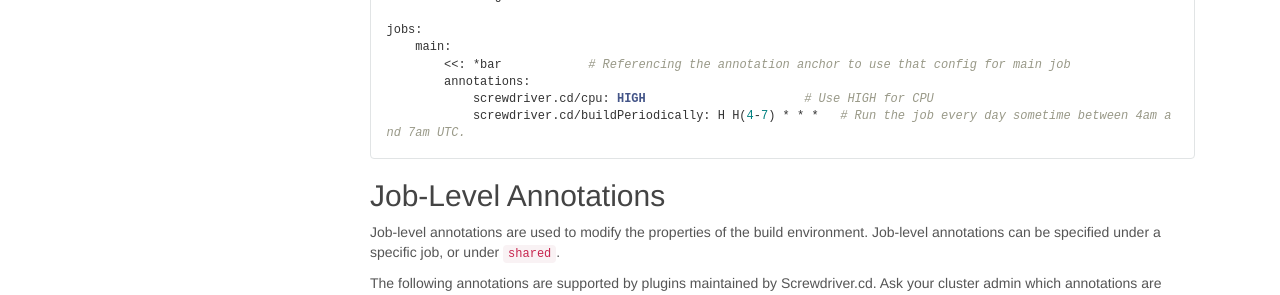
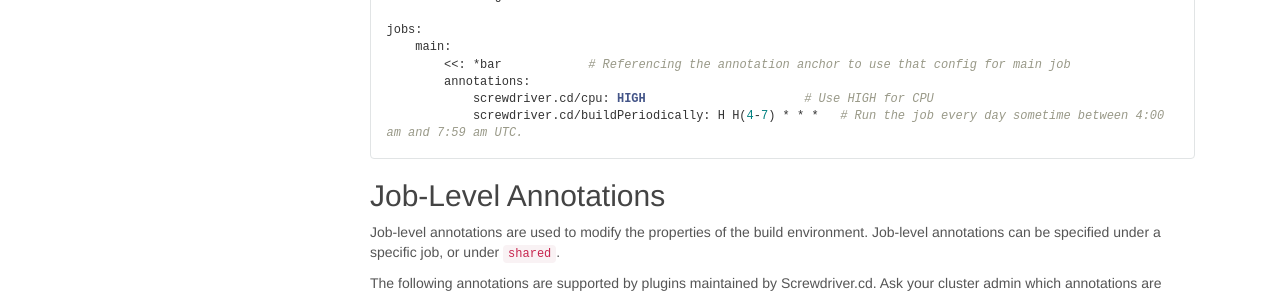
Before and after one commit to screwdriver-cd/guide, a Jekyll site: the page built from docs/user-guide/configuration/annotations.md, in a window 1280 px wide and 900 px high. Shown: the part 442-737 px from the top of the window. Built offline with Jekyll 4.4.1, drawn with Linux system fonts in a browser that asks for light colours.

Commit message:
Clarify the exact times in between for buildPeriodically

````diff
--- a/docs/user-guide/configuration/annotations.md
+++ b/docs/user-guide/configuration/annotations.md
@@ -28,7 +28,7 @@ jobs:
         <<: *bar            # Referencing the annotation anchor to use that config for main job
         annotations:
             screwdriver.cd/cpu: HIGH                      # Use HIGH for CPU
-            screwdriver.cd/buildPeriodically: H H(4-7) * * *   # Run the job every day sometime between 4am and 7am UTC.
+            screwdriver.cd/buildPeriodically: H H(4-7) * * *   # Run the job every day sometime between 4:00 am and 7:59 am UTC.
 ```
 
 ## Job-Level Annotations
````
